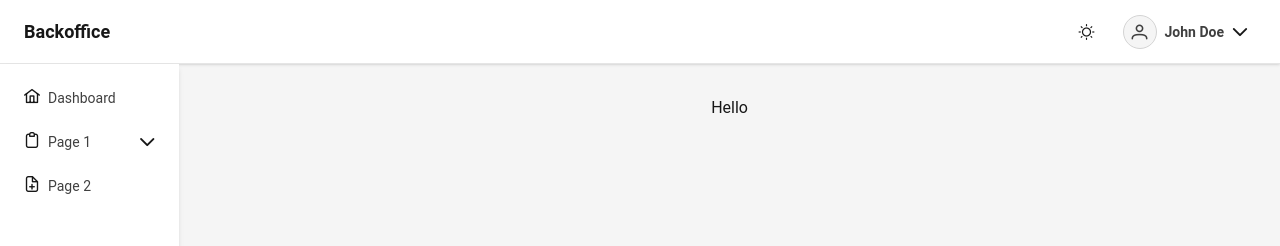
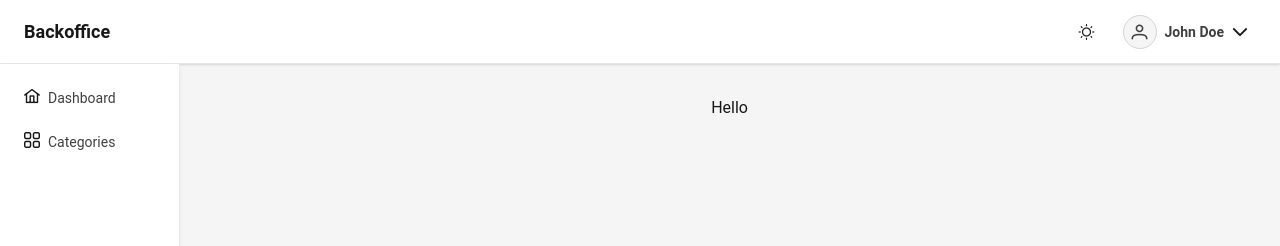
Before and after one commit to reyhanfarabi/backoffice-demo, a Vue app: page / in a window 1280 px wide. Shown: the top 246 px of the page. Built offline with nearby package versions, Linux system fonts and the light colour scheme.

Commit message:
add changes to routes
remove temporary route for testing
add types to routes
add categories page route

```diff
--- a/src/router/routes.ts
+++ b/src/router/routes.ts
@@ -1,9 +1,19 @@
+import ListPage from '@/views/Categories/ListPage.vue'
 import MainView from '@/views/MainView.vue'
-import TestPage1 from '@/views/TestPage1.vue'
-import TestPage1Child1 from '@/views/TestPage1Child1.vue'
-import TestPage2 from '@/views/TestPage2.vue'
+import type { RouteComponent } from 'vue-router'
 
-export const routes = [
+export interface IRouteBase {
+  path: string
+  name: string
+  component: RouteComponent
+}
+
+export interface IRoute extends IRouteBase {
+  icon: string
+  children: IRouteBase[]
+}
+
+export const routes: IRoute[] = [
   {
     path: '/',
     name: 'Dashboard',
@@ -11,29 +21,36 @@ export const routes = [
     icon: 'pi-home',
     children: []
   },
+  // {
+  //   path: '/page1',
+  //   name: 'Page 1',
+  //   icon: 'pi-clipboard',
+  //   component: TestPage1,
+  //   children: [
+  //     {
+  //       path: '/',
+  //       name: 'Page 1',
+  //       component: TestPage1
+  //     },
+  //     {
+  //       path: '/child1',
+  //       name: 'Child 1',
+  //       component: TestPage1Child1
+  //     }
+  //   ]
+  // },
+  // {
+  //   path: '/page2',
+  //   name: 'Page 2',
+  //   component: TestPage2,
+  //   icon: 'pi-file-plus',
+  //   children: []
+  // },
   {
-    path: '/page1',
-    name: 'Page 1',
-    icon: 'pi-clipboard',
-    component: TestPage1,
-    children: [
-      {
-        path: '/',
-        name: 'Page 1',
-        component: TestPage1
-      },
-      {
-        path: '/child1',
-        name: 'Child 1',
-        component: TestPage1Child1
-      }
-    ]
-  },
-  {
-    path: '/page2',
-    name: 'Page 2',
-    component: TestPage2,
-    icon: 'pi-file-plus',
+    path: '/categories',
+    name: 'Categories',
+    component: ListPage,
+    icon: 'pi-th-large',
     children: []
   }
 ]
```
